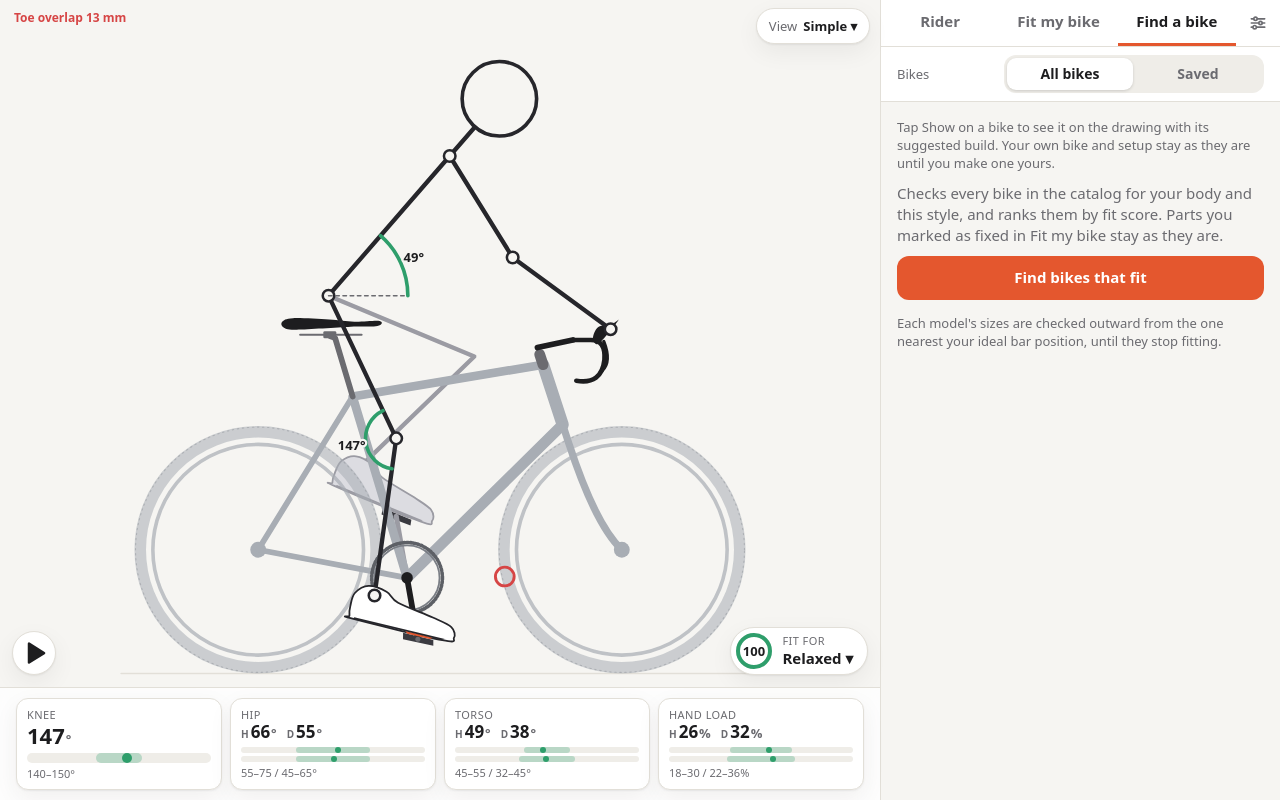
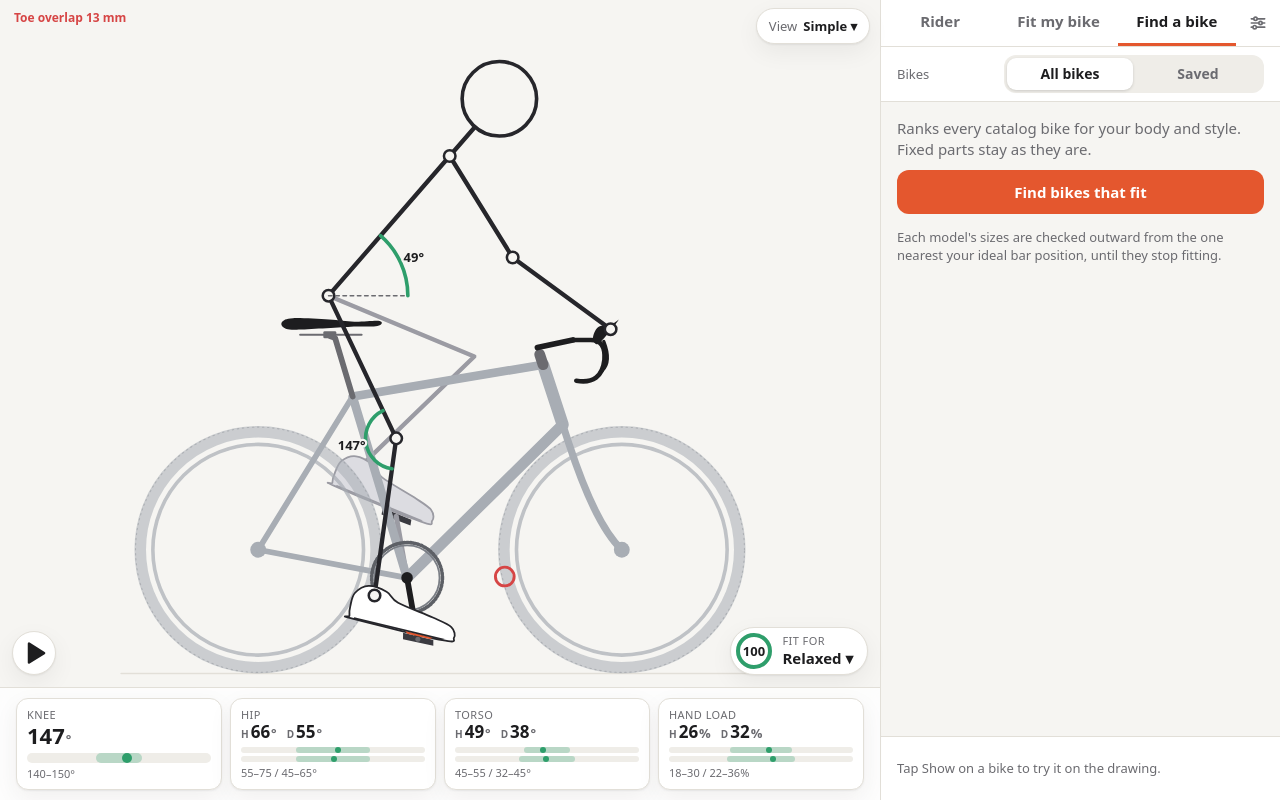
Before and after one commit to justmytwospence/bikefit, a Svelte app: page / in a window 1280 px wide. Both pictures are taken after a click on the tab "Find a bike". Built offline with nearby package versions, Linux system fonts and the light colour scheme.

Commit message:
fix(find): keep the bike list still while showing one
The bike on show moves to a fixed bar at the bottom, the run button, progress and count share one slot, out-of-date states go into the button text, and cards keep room for their notes when sizes switch.

```diff
--- a/src/components/CatalogBrowser.svelte
+++ b/src/components/CatalogBrowser.svelte
@@ -63,18 +63,21 @@
   });
 </script>
 
-<p class="muted">Checks every bike in the catalog for your body and this style, and ranks them by fit score. Parts you marked as fixed in Fit my bike stay as they are.</p>
-{#if !ui.catalog || stale}
-  <button type="button" class="btn primary full" disabled={ui.catalog?.running} onclick={runCatalogFit}>
-    {ui.catalog ? 'Check again' : 'Find bikes that fit'}
-  </button>
-{/if}
-{#if ui.catalog?.running}
-  <p class="muted small">Checking {ui.catalog.done} of {ui.catalog.total} models…</p>
-  <progress max={ui.catalog.total} value={ui.catalog.done}></progress>
-{/if}
+<p class="muted">Ranks every catalog bike for your body and style. Fixed parts stay as they are.</p>
+<!-- One slot for the button, the progress and the count, so the filters and list never move. -->
+<div class="status">
+  {#if ui.catalog?.running}
+    <p class="muted small">Checking {ui.catalog.done} of {ui.catalog.total} models…</p>
+    <progress max={ui.catalog.total} value={ui.catalog.done}></progress>
+  {:else if !ui.catalog || stale}
+    <button type="button" class="btn primary full" onclick={runCatalogFit}>
+      {ui.catalog ? 'Out of date: check again' : 'Find bikes that fit'}
+    </button>
+  {:else}
+    <p class="muted small">{matching.length} bikes</p>
+  {/if}
+</div>
 {#if ui.error}<p class="err">{ui.error}</p>{/if}
-{#if stale}<p class="stale">Out of date, check again.</p>{/if}
 
 {#if ui.catalog && cat}
   <input type="search" placeholder="Search brand, model or year" aria-label="Search bikes" bind:value={query} />
@@ -92,7 +95,6 @@
     </div>
     <Segmented compact ariaLabel="Verdicts shown" options={shows} bind:value={show} />
   </div>
-  <p class="muted small">{matching.length} bikes</p>
   <div class="list" class:dim={stale}>
     {#each matching.slice(0, limit) as g (g.key)}
       <FrameCard
@@ -111,6 +113,8 @@
 <p class="muted small foot">Each model's sizes are checked outward from the one nearest your ideal bar position, until they stop fitting.</p>
 
 <style>
+  .status { min-height: 44px; display: flex; flex-direction: column; justify-content: center; gap: 4px; margin: 8px 0; }
+  .status p { margin: 0; }
   .full { width: 100%; }
   progress { width: 100%; }
   input[type='search'] { width: 100%; margin-top: 12px; }
@@ -119,6 +123,5 @@
   .list { margin-top: 8px; }
   .dim { opacity: 0.5; }
   .foot { margin-top: 14px; }
-  .stale { color: var(--muted); background: var(--surface-2); padding: 8px 12px; border-radius: 10px; margin-top: 12px; }
   .err { color: var(--off); }
 </style>
--- a/src/components/FindPanel.svelte
+++ b/src/components/FindPanel.svelte
@@ -1,5 +1,4 @@
 <script lang="ts">
-  import { buildSummary } from '../model/advice';
   import type { Verdict } from '../model/verdict';
   import { groupRows } from '../lib/sizes';
   import { compareKey, makePreviewMine, previewRow, runCompareAll, stopPreview } from '../find.svelte';
@@ -30,33 +29,14 @@
 <QuestionBar label="Bikes" ariaLabel="Bikes to check" options={sources} bind:value={ui.compareSource} />
 <div class="scroll">
 
-  {#if ui.preview}
-    <div class="card showing">
-      <b>Showing {ui.preview.row.frameName}</b>
-      <p class="verdict {ui.preview.row.result.verdict}">{VERDICT_TEXT[ui.preview.row.result.verdict]}</p>
-      <p class="small">{buildSummary(ui.preview.row.result.params, withCleats)}</p>
-      <div class="btnrow">
-        <button type="button" class="btn small primary" onclick={makePreviewMine}>Make it my bike</button>
-        <button type="button" class="btn small" onclick={stopPreview}>Stop showing</button>
-      </div>
-    </div>
-  {:else}
-    <p class="muted small">Tap Show on a bike to see it on the drawing with its suggested build. Your own bike and setup stay as they are until you make one yours.</p>
-  {/if}
-
   {#if ui.compareSource === 'all'}
     <CatalogBrowser />
   {:else}
-    <p class="muted">
-      Sorts your saved frames by whether they can be set up for your body and this style.
-      Sizes of the same model share a card, led by the one that fits best.
-      Within a group, the build closest to a standard one comes first. Standover is estimated from stack and seat tube length.
-    </p>
+    <p class="muted">Sorts your saved frames by fit. Sizes of one model share a card.</p>
     <button type="button" class="btn primary full" disabled={ui.busy} onclick={runCompareAll}>
-      {#if ui.busy}<span class="spin"></span>Comparing…{:else}Compare {app.frames.length} frames{/if}
+      {#if ui.busy}<span class="spin"></span>Comparing…{:else if stale}Out of date: compare again{:else}Compare {app.frames.length} frames{/if}
     </button>
     {#if ui.error}<p class="err">{ui.error}</p>{/if}
-    {#if stale}<p class="stale">Out of date, compare again.</p>{/if}
 
     {#if ui.compareRows}
       <div class="list" class:dim={stale}>
@@ -75,18 +55,38 @@
   {/if}
 </div>
 
+<!-- A fixed bar, so showing a bike never moves the list you tapped it in. -->
+<div class="showbar">
+  {#if ui.preview}
+    {@const v = ui.preview.row.result.verdict}
+    <div class="info">
+      <b class="nm">{ui.preview.row.frameName}</b>
+      <span class="small verdict {v}">{VERDICT_TEXT[v]}</span>
+    </div>
+    <button type="button" class="btn small primary" onclick={makePreviewMine}>Make it my bike</button>
+    <button type="button" class="btn small x" aria-label="Stop showing" onclick={stopPreview}>✕</button>
+  {:else}
+    <p class="muted small">Tap Show on a bike to try it on the drawing.</p>
+  {/if}
+</div>
+
 <style>
   .scroll { flex: 1; overflow-y: auto; padding: 16px; }
-  .showing { margin-bottom: 12px; }
-  .showing p { margin: 6px 0; }
+  .showbar {
+    display: flex; align-items: center; gap: 8px; min-height: 64px;
+    padding: 10px 16px calc(10px + env(safe-area-inset-bottom));
+    border-top: 1px solid var(--line); background: var(--surface);
+  }
+  .showbar p { margin: 0; }
+  .info { flex: 1; min-width: 0; display: flex; flex-direction: column; }
+  .nm { white-space: nowrap; overflow: hidden; text-overflow: ellipsis; }
+  .x { width: 40px; padding: 0; }
   .verdict { font-weight: 600; }
   .verdict.fits { color: var(--ok); }
   .verdict.compromise { color: var(--near); }
   .verdict.no { color: var(--off); }
-  .btnrow { display: flex; gap: 8px; flex-wrap: wrap; }
   .full { width: 100%; }
   .list { margin-top: 16px; }
   .dim { opacity: 0.5; }
-  .stale { color: var(--muted); background: var(--surface-2); padding: 8px 12px; border-radius: 10px; margin-top: 12px; }
   .err { color: var(--off); }
 </style>
--- a/src/components/FrameCard.svelte
+++ b/src/components/FrameCard.svelte
@@ -53,13 +53,16 @@
   {/if}
   <div class="small">{buildSummary(row.result.params, withCleats)}</div>
   <div class="small muted">{facts}</div>
-  {#if notes.length}
-    {#each notes as n}<div class="small muted">{n}</div>{/each}
-  {:else}
-    <div class="small okc">Fits within every target</div>
-  {/if}
+  <!-- Room for three notes when sizes can be switched, so the cards below stay put. -->
+  <div class="notes" class:reserve={group.sizes.length > 1}>
+    {#if notes.length}
+      {#each notes as n}<div class="small muted">{n}</div>{/each}
+    {:else}
+      <div class="small okc">Fits within every target</div>
+    {/if}
+  </div>
   <div class="btnrow">
-    <button type="button" class="btn small" disabled={showing === row.frameId} onclick={() => onshow(row)}>
+    <button type="button" class="btn small show" disabled={showing === row.frameId} onclick={() => onshow(row)}>
       {showing === row.frameId ? 'Showing' : size ? `Show size ${size}` : 'Show'}
     </button>
     <button type="button" class="btn small primary" onclick={() => onuse(row)}>Make it my bike</button>
@@ -83,4 +86,6 @@
   .chip.no { color: var(--off); background: color-mix(in srgb, var(--off) 14%, transparent); }
   .okc { color: var(--ok); font-weight: 600; }
   .btn { margin-top: 10px; }
+  .show { min-width: 128px; }
+  .notes.reserve { min-height: calc(3 * 1.4 * 13px); }
 </style>
```
